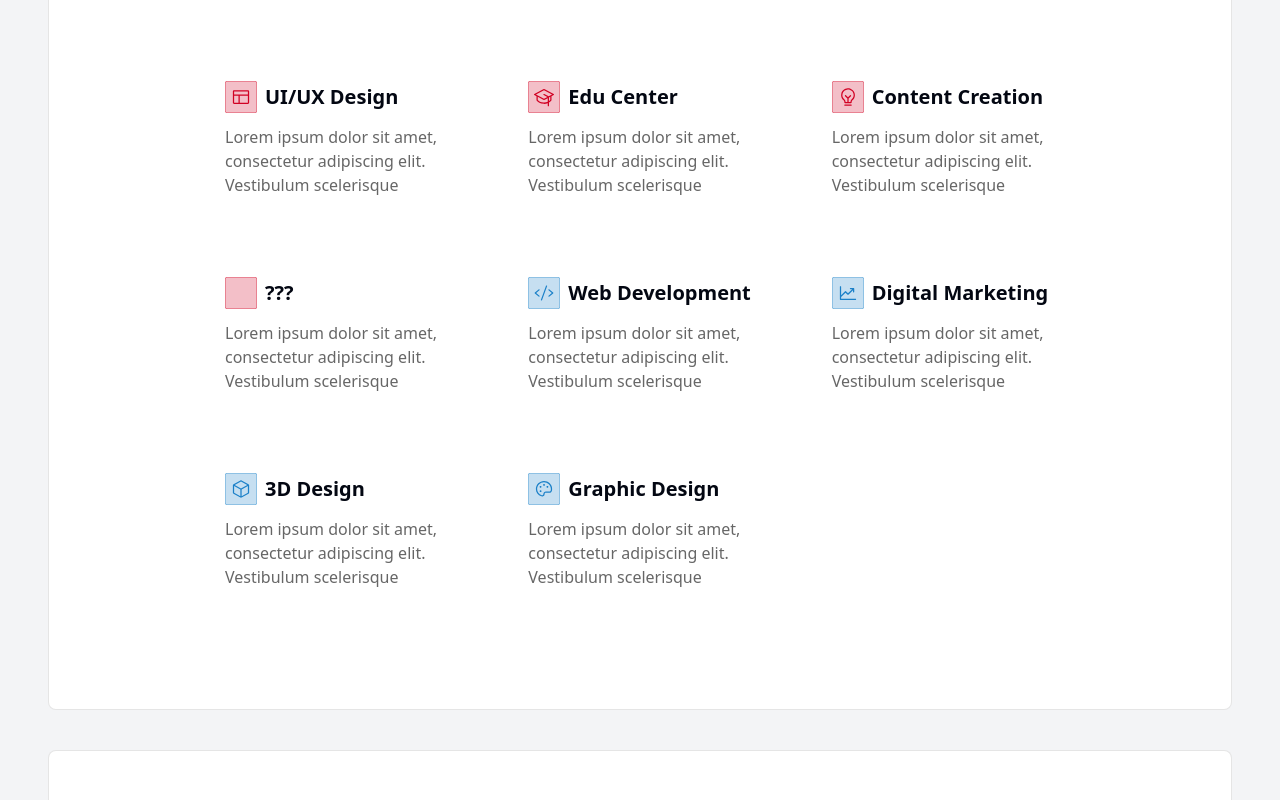
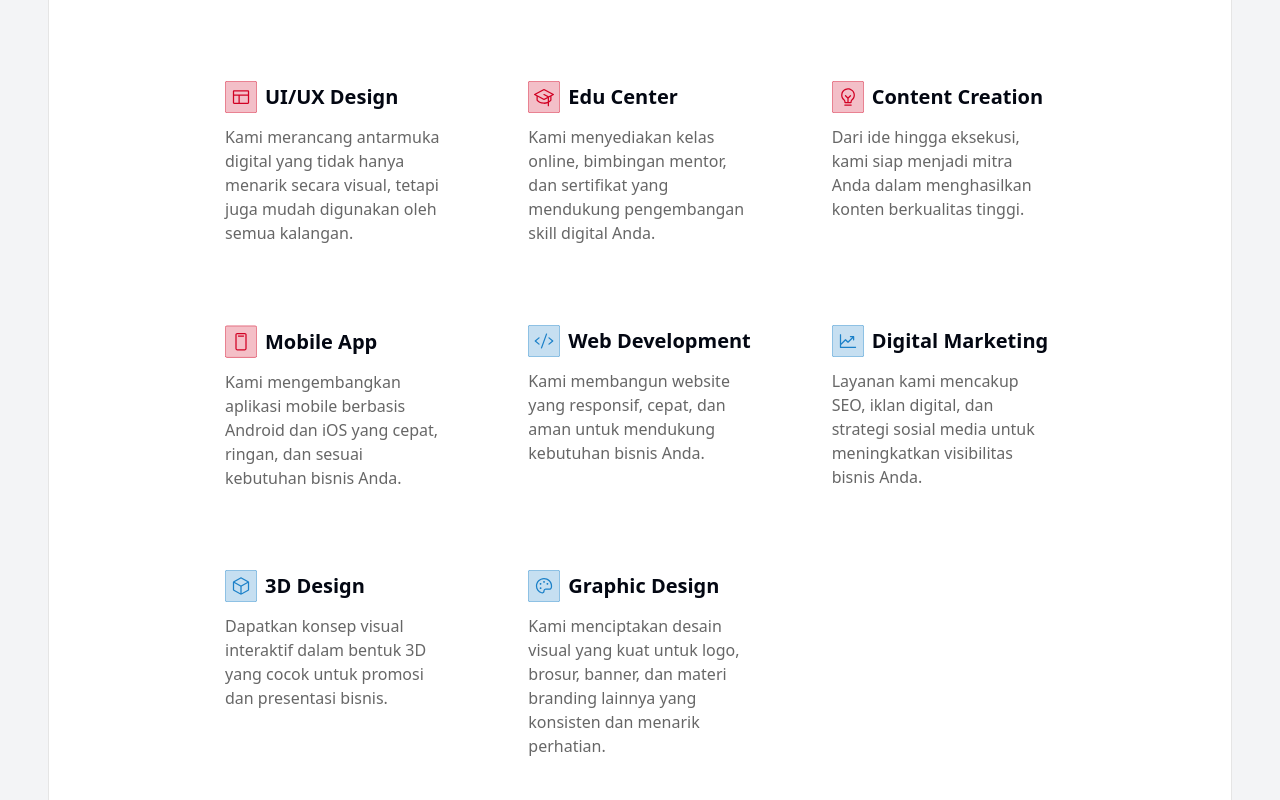
Before and after one commit to kodeintekno-dev/kodeintekno-classmeet, a React (Vite) app: page / in a window 1280 px wide. Shown: the part 1940-2740 px from the top of the page. Built offline with nearby package versions, Linux system fonts and the light colour scheme.

Commit message:
feat: change all lorem ipsums

```diff
--- a/src/data/service.ts
+++ b/src/data/service.ts
@@ -2,41 +2,41 @@ export const service = [
   {
     icon: "/img/icon/ux.svg",
     title: "UI/UX Design",
-    desc: "Lorem ipsum dolor sit amet, consectetur adipiscing elit. Vestibulum scelerisque",
+    desc: "Kami merancang antarmuka digital yang tidak hanya menarik secara visual, tetapi juga mudah digunakan oleh semua kalangan.",
   },
   {
     icon: "/img/icon/edu.svg",
     title: "Edu Center",
-    desc: "Lorem ipsum dolor sit amet, consectetur adipiscing elit. Vestibulum scelerisque",
+    desc: "Kami menyediakan kelas online, bimbingan mentor, dan sertifikat yang mendukung pengembangan skill digital Anda.",
   },
   {
     icon: "/img/icon/content.svg",
     title: "Content Creation",
-    desc: "Lorem ipsum dolor sit amet, consectetur adipiscing elit. Vestibulum scelerisque",
+    desc: "Dari ide hingga eksekusi, kami siap menjadi mitra Anda dalam menghasilkan konten berkualitas tinggi.",
   },
   {
-    icon: "/img/icon/dummy.svg",
-    title: "???",
-    desc: "Lorem ipsum dolor sit amet, consectetur adipiscing elit. Vestibulum scelerisque",
+    icon: "/img/icon/mobile.svg",
+    title: "Mobile App",
+    desc: "Kami mengembangkan aplikasi mobile berbasis Android dan iOS yang cepat, ringan, dan sesuai kebutuhan bisnis Anda.",
   },
   {
     icon: "/img/icon/web.svg",
     title: "Web Development",
-    desc: "Lorem ipsum dolor sit amet, consectetur adipiscing elit. Vestibulum scelerisque",
+    desc: "Kami membangun website yang responsif, cepat, dan aman untuk mendukung kebutuhan bisnis Anda.",
   },
   {
     icon: "/img/icon/market.svg",
     title: "Digital Marketing",
-    desc: "Lorem ipsum dolor sit amet, consectetur adipiscing elit. Vestibulum scelerisque",
+    desc: "Layanan kami mencakup SEO, iklan digital, dan strategi sosial media untuk meningkatkan visibilitas bisnis Anda.",
   },
   {
     icon: "/img/icon/3d.svg",
     title: "3D Design",
-    desc: "Lorem ipsum dolor sit amet, consectetur adipiscing elit. Vestibulum scelerisque",
+    desc: "Dapatkan konsep visual interaktif dalam bentuk 3D yang cocok untuk promosi dan presentasi bisnis.",
   },
   {
     icon: "/img/icon/graphic.svg",
     title: "Graphic Design",
-    desc: "Lorem ipsum dolor sit amet, consectetur adipiscing elit. Vestibulum scelerisque",
+    desc: "Kami menciptakan desain visual yang kuat untuk logo, brosur, banner, dan materi branding lainnya yang konsisten dan menarik perhatian.",
   },
 ];
```
Also changed, not shown: public/img/icon/mobile.svg (added).
